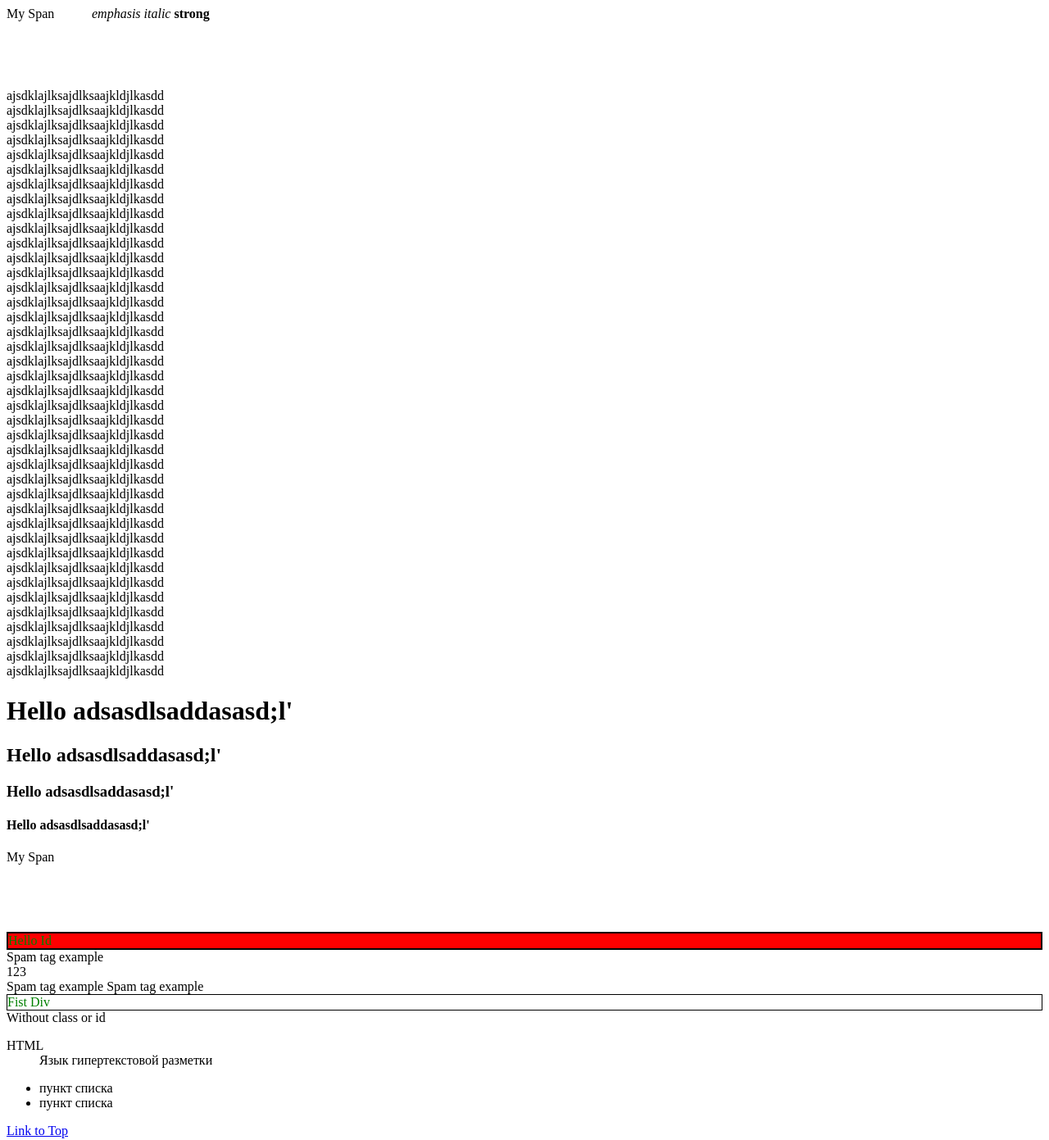
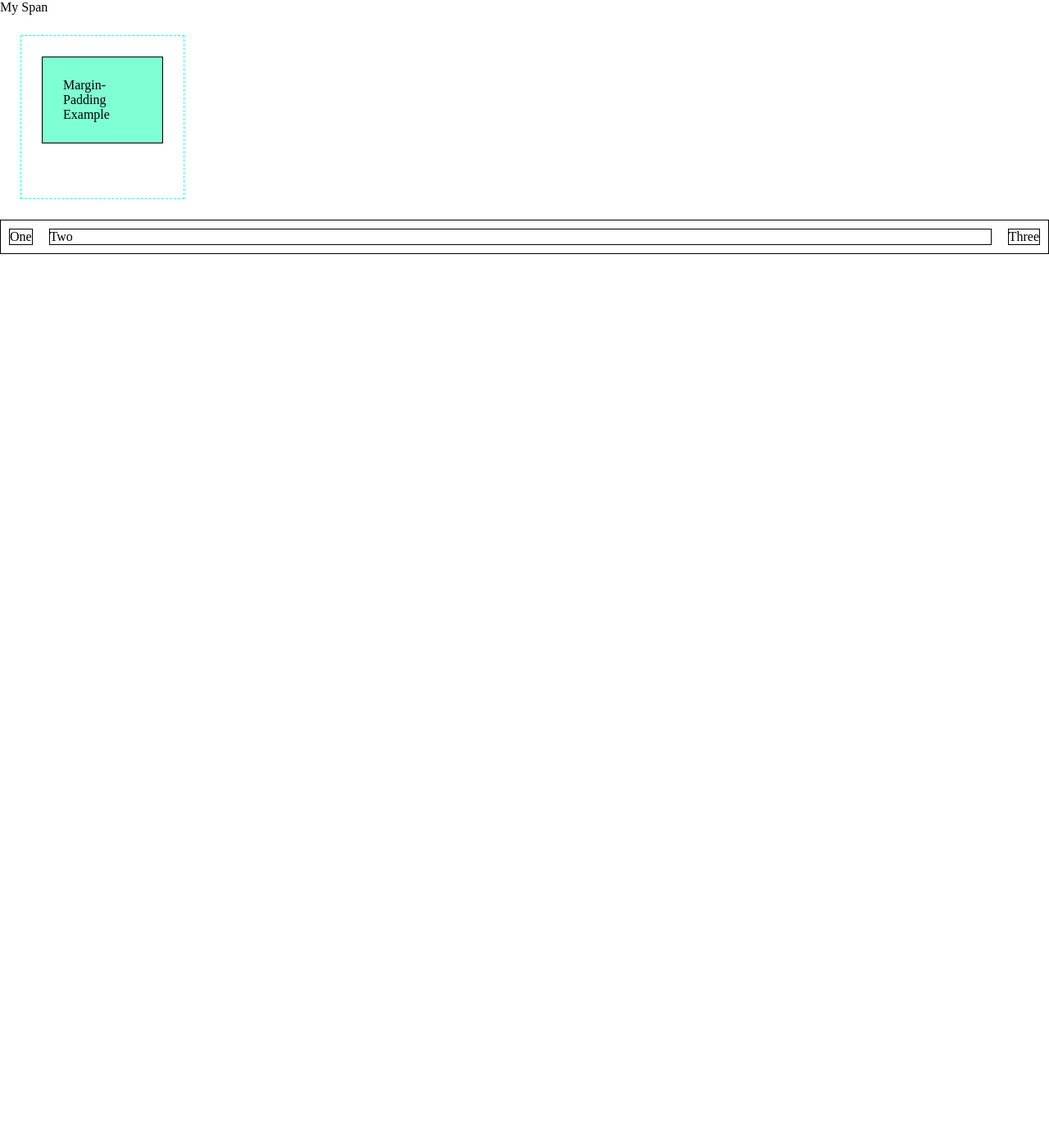
Before and after one commit to vladboss61/htmk-css, a plain HTML site: page app/index.html in a window 1280 px wide. Shown: the whole page at 82% size. After the commit the page ends 800 px from the top, so only its background shows below. Drawn offline with Linux system fonts and the light colour scheme.

Commit message:
Update files.

```diff
--- a/app/index.html
+++ b/app/index.html
@@ -8,92 +8,32 @@
     <meta name="viewport" content="width=device-width, initial-scale=1.0">
     <title>HTML CSS Lesson</title>
     <link rel="stylesheet" href="styles.css">
-        <script src="./js-script.js" defer></script>
+    <script src="./js-script.js"></script>
 </head>
+
+<body>
     <span id="my-span">My Span</span>
 
-        <em>emphasis</em>
-        <i>italic</i>
-
-        <strong>strong</strong>
-
-        <div style="width: 25px">
-            ajsdklajlksajdlksaajkldjlkasdd
-            ajsdklajlksajdlksaajkldjlkasdd
-            ajsdklajlksajdlksaajkldjlkasdd
-            ajsdklajlksajdlksaajkldjlkasdd
-            ajsdklajlksajdlksaajkldjlkasdd
-            ajsdklajlksajdlksaajkldjlkasdd
-            ajsdklajlksajdlksaajkldjlkasdd
-            ajsdklajlksajdlksaajkldjlkasdd
-            ajsdklajlksajdlksaajkldjlkasdd
-            ajsdklajlksajdlksaajkldjlkasdd
-            ajsdklajlksajdlksaajkldjlkasdd
-            ajsdklajlksajdlksaajkldjlkasdd
-            ajsdklajlksajdlksaajkldjlkasdd
-            ajsdklajlksajdlksaajkldjlkasdd
-            ajsdklajlksajdlksaajkldjlkasdd
-            ajsdklajlksajdlksaajkldjlkasdd
-            ajsdklajlksajdlksaajkldjlkasdd
-            ajsdklajlksajdlksaajkldjlkasdd
-            ajsdklajlksajdlksaajkldjlkasdd
-            ajsdklajlksajdlksaajkldjlkasdd
-            ajsdklajlksajdlksaajkldjlkasdd
-            ajsdklajlksajdlksaajkldjlkasdd
-            ajsdklajlksajdlksaajkldjlkasdd
-            ajsdklajlksajdlksaajkldjlkasdd
-            ajsdklajlksajdlksaajkldjlkasdd
-            ajsdklajlksajdlksaajkldjlkasdd
-            ajsdklajlksajdlksaajkldjlkasdd
-            ajsdklajlksajdlksaajkldjlkasdd
-            ajsdklajlksajdlksaajkldjlkasdd
-            ajsdklajlksajdlksaajkldjlkasdd
-            ajsdklajlksajdlksaajkldjlkasdd
-            ajsdklajlksajdlksaajkldjlkasdd
-            ajsdklajlksajdlksaajkldjlkasdd
-            ajsdklajlksajdlksaajkldjlkasdd
-            ajsdklajlksajdlksaajkldjlkasdd
-            ajsdklajlksajdlksaajkldjlkasdd
-            ajsdklajlksajdlksaajkldjlkasdd
-            ajsdklajlksajdlksaajkldjlkasdd
-            ajsdklajlksajdlksaajkldjlkasdd
-            ajsdklajlksajdlksaajkldjlkasdd
-
+    <div class="father">
+        <div class="child-margin-padding">Margin-Padding Example</div>
     </div>
 
-        <h1>Hello adsasdlsaddasasd;l'</h1>
-        <h2>Hello adsasdlsaddasasd;l'</h2>
-        <h3>Hello adsasdlsaddasasd;l'</h3>
-        <h4>Hello adsasdlsaddasasd;l'</h4>
-        <span id="my-span">My Span</span>
-        <div title="Hello Hello" id="our-id" class="cls-first cls-first2"> Hello Id</div>
-        <span>Spam tag example</span>
-        <div>123</div>
-        <span>Spam tag example</span>
-        <span>Spam tag example</span>
-        <div class="cls-first">Fist Div</div>
-        <div>Without class or id</div>
-
-        <dl>
-            <dt>HTML</dt>
-            <dd>Язык гипертекстовой разметки</dd>
-          </dl>
-
-          <ul>
-            <li>пункт списка</li>
-            <li>пункт списка</li>
-          </ul>
-
-        <a href="#my-span">Link to Top </a>
+    <div class="box">
+        <div class="m1">One</div>
+        <div class="m1 grow">Two</div>
+        <div class="m1">Three</div>
+    </div>
 
     <script>
-
+        window.localStorage.setItem("KeyTest", 10);
+        window.sessionStorage.setItem("KeyTest", 10);
         const obj = {
             id: 1,
             name: "vlad",
             inner: {
                 innerText: "something"
-                }
+            },
+            arr: [1, 2, 4]
         };
 
         console.log(obj);
@@ -101,8 +41,38 @@
 
         let span = window.document.getElementById("my-span");
 
+        let some = (event) => {
+            console.log(event);
+            console.log('Hello from event on click.');
+        }
+
+        class Test {
+            testField = 'TestField';
+
+            constructor(){
+                let span = window.document.getElementById("my-span");
+                span.addEventListener('click', (event) => {
+                    console.log(this);
+                    console.log('Hello from event on click.');
+                });
+            }
+        }
+
+        new Test();
+
+        // span.addEventListener('click',(event) => {
+        //     console.log(event);
+        //     console.log('Hello from event on click.');
+        // });
+
+
+        // document.addEventListener("click", () => {
+        //     console.log('Hello document.');
+        // });
+
         console.log(span);
     </script>
+
 </body>
 
 </html>
--- a/app/js-script.js
+++ b/app/js-script.js
@@ -1,2 +1,48 @@
-console.log("Hello JavaScript");
-console.log("Hello JavaScript");
+class User {
+    name
+    age
+
+    constructor(name, age) {
+        this.name = name;
+        this.age = age;
+    }
+
+    get myName() {
+        return this.name
+    }
+
+    set myName(name) {
+        this.name = name
+    }
+
+    print() {
+        console.log('print => name ' + this.name + ' age ' + this.age);
+        console.log(`print => name ${this.name} age ${this.age}`);
+    }
+}
+
+const user2 = {
+    name: "Vlad",
+    age: 24,
+    oncePrint() {
+        console.log('oncePrint => name ' + this.name + ' age ' + this.age);
+        console.log(`oncePrint => name ${this.name} age ${this.age}`);
+    }
+}
+
+
+// let user = new User("Vlad", 24);
+// console.log(user.myName);
+
+// const objSpecial = {
+//     name: "Vlad_123"
+// }
+
+// user2.oncePrint();
+
+// objSpecial.oncePrint = user2.oncePrint;
+
+// objSpecial.oncePrint();
+
+// user.print();
+// user2.oncePrint();
--- a/app/styles.css
+++ b/app/styles.css
@@ -1,31 +1,48 @@
-/* если вам не нужно дефолтное поведение */
-/* * {
+* {
     padding: 0;
     margin: 0;
-    border: 0;
     box-sizing: border-box;
-} */
+}
 
 html {
     scroll-behavior: smooth;
 }
 
-#my-span {
-    display: inline-block;
-    width: 100px;
-    height: 100px;
+.father {
+    margin: 25px;
+    width: 200px;
+    height: 200px;
+    background-color: rgb(255, 255, 255);
+    border: 1px dashed #11ffff;
 }
 
-#our-id {
-    color: yellow;
-    border: 2px black solid;
+.child-margin-padding {
+    padding: 25px;
+    margin: 25px;
+    /* margin: 25px 25px 25px 25px;
+    margin: 25px 25px; */
+    padding: 25px;
+
+
+    background-color: aquamarine;
+    border: 1px solid black;
 }
 
-.cls-first {
+
+.box {
+    margin-top: 25px;
+    display: flex;
+    justify-content: flex-end;
+    /* flex-direction: column; */
     border: 1px solid black;
-    color: green !important;
 }
 
-.cls-first2 {
-    background-color: red;
+.m1 {
+    margin: 10px;
+    border: 1px solid black;
 }
+
+
+.grow {
+    flex-grow: 1;
+}
```
Lines whose indentation alone changed are shown as unchanged.
